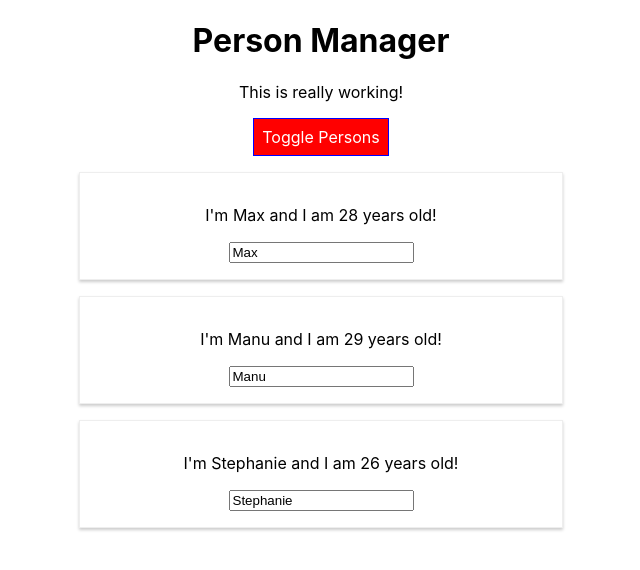
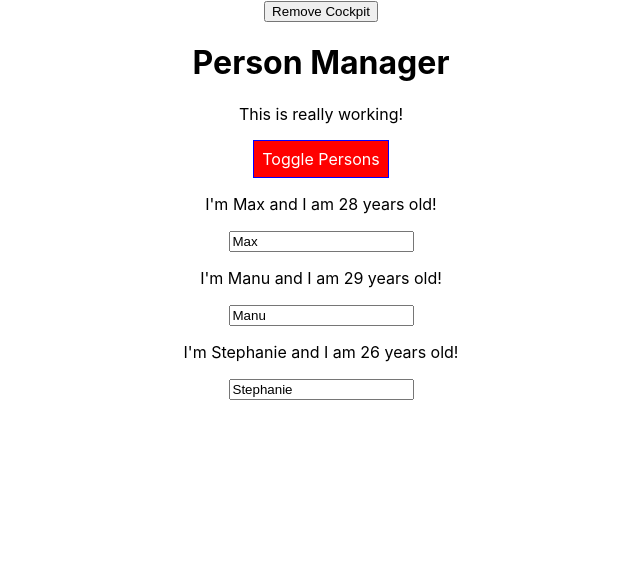
Before and after one commit to dunghd/react-complete-guid-ts, a React (Create React App) app: page / in a window 1280 px wide. Both pictures are taken after a click on the button "Toggle Persons". Shown: the top 570 px of the page, without its empty margins (319-959 px from the left). Built offline with nearby package versions, Linux system fonts and the light colour scheme.

Commit message:
105. HOC Introduction

```diff
--- a/src/components/Cockpit/Cockpit.tsx
+++ b/src/components/Cockpit/Cockpit.tsx
@@ -1,16 +1,36 @@
-import React from 'react';
-import { IPersonProps } from '../Persons/Person/Person';
+import React, { useEffect } from 'react';
 
 import classes from './Cockpit.module.css';
 
 export interface ICockpitProps {
   title: string,
-  persons: IPersonProps[],
+  // persons: IPersonProps[],
+  personsLength: number,
   showPersons: boolean,
   clicked: (event: any) => void
 };
 
-const cockpit = (props: ICockpitProps) => {
+const Cockpit = (props: ICockpitProps) => {
+  useEffect(() => {
+    console.log('[Cockpit.tsx useEffect]');
+
+    const timer = setTimeout(() => {
+      alert('Saved data to cloud!');
+    }, 1000);
+
+    return () => {
+      clearTimeout(timer);
+      console.log('[Cockpit.tsx cleanup work in useEffect]');
+    };
+  }, []);
+
+  useEffect(() => {
+    console.log('[Cockpit.tsx 2nd useEffect]');
+
+    return () => {
+      console.log('[Cockpit.tsx cleanup work in 2nd useEffect]');
+    };
+  });
 
   const assignedClasses = [];
   let btnClass = '';
@@ -19,11 +39,11 @@ const cockpit = (props: ICockpitProps) => {
     btnClass = classes.Red;
   }
 
-  if (props.persons.length <= 2) {
+  if (props.personsLength <= 2) {
     assignedClasses.push(classes.red);
   }
 
-  if (props.persons.length <= 1) {
+  if (props.personsLength <= 1) {
     assignedClasses.push(classes.bold);
   }
 
@@ -40,4 +60,4 @@ const cockpit = (props: ICockpitProps) => {
   );
 };
 
-export default cockpit;
+export default React.memo(Cockpit);
--- a/src/components/Persons/Person/Person.tsx
+++ b/src/components/Persons/Person/Person.tsx
@@ -1,5 +1,5 @@
-import React from 'react';
-import classes from './Person.module.css';
+import React, { Component } from 'react';
+import Aux from '../../../hoc/Auxiliary';
 
 export interface IPersonProps {
   id: string,
@@ -10,18 +10,26 @@ export interface IPersonProps {
   children?: React.ReactNode
 };
 
-const person: React.FC<IPersonProps> = (props: IPersonProps) => {
-  console.log('[Person.tsx] rendering...');
+interface IPersonState { };
 
-  return (
-    <div className={classes.Person}>
-      <p onClick={props.click}>
-        I'm {props.name} and I am {props.age} years old!
-      </p>
-      <p> {props.children}</p>
-      <input type="text" onChange={props.changed} value={props.name}></input>
-    </div >
-  );
+class Person extends Component<IPersonProps, IPersonState> {
+  render() {
+    console.log('[Person.tsx] rendering...');
+
+    return (
+      <Aux>
+        <p onClick={this.props.click}>
+          I'm {this.props.name} and I am {this.props.age} years old!
+        </p>
+        <p> {this.props.children}</p>
+        <input
+          type="text"
+          onChange={this.props.changed}
+          value={this.props.name}>
+        </input>
+      </Aux>
+    );
+  };
 }
 
-export default person;
+export default Person;
--- a/src/components/Persons/Persons.tsx
+++ b/src/components/Persons/Persons.tsx
@@ -1,4 +1,4 @@
-import React from 'react';
+import React, { PureComponent } from 'react';
 import Person, { IPersonProps } from './Person/Person';
 
 export interface IPersonsProps {
@@ -8,18 +8,57 @@ export interface IPersonsProps {
   children?: React.ReactNode
 };
 
-const persons = (props: IPersonsProps) => {
+interface IPersonsState { };
+
+class Persons extends PureComponent<IPersonsProps, IPersonsState> {
+  // static getDerivedStateFromProps(props: IPersonsProps, state: IPersonsState) {
+  //   console.log('[Persons.tsx] getDerivedStateFromProps');
+  //   return state;
+  // }
+
+  // componentWillReceiveProps(props: IPersonsProps) {
+  //   console.log('[Persons.tsx] componentWillReceiveProps', props);
+  // }
+
+  // shouldComponentUpdate(nextProps: IPersonsProps, nextState: IPersonsState) {
+  //   console.log('[Persons.tsx] shouldComponentUpdate');
+  //   if (nextProps.persons !== this.props.persons
+  //     || nextProps.changed !== this.props.changed
+  //     || nextProps.clicked !== this.props.clicked) {
+  //     return true;
+  //   }
+  //   else {
+  //     return false;
+  //   }
+  // }
+
+  getSnapshotBeforeUpdate(prevProps: IPersonsProps, prevState: IPersonsState) {
+    console.log('[Persons.tsx] getSnapshotBeforeUpdate');
+    return { message: 'Snapshot!' };
+  }
+
+  componentDidUpdate(prevProps: IPersonsProps, prevState: IPersonsState, snapshot: object) {
+    console.log('[Persons.tsx] componentDidUpdate');
+    console.log(snapshot);
+  }
+
+  componentWillUnmount() {
+    console.log('[Persons.tsx] componentWillUnmount');
+  }
+
+  render() {
     console.log('[Persons.tsx] rendering...');
 
-  return <>{props.persons.map((person, index) => {
+    return <>{this.props.persons.map((person, index) => {
       return <Person
         id={person.id}
         key={person.id}
         name={person.name}
         age={person.age}
-      click={() => props.clicked(index)}
-      changed={(event) => props.changed(event, person.id)} />
+        click={() => this.props.clicked(index)}
+        changed={(event) => this.props.changed(event, person.id)} />
     })} </>
   };
+};
 
-export default persons;
+export default Persons;
--- a/src/containers/App.tsx
+++ b/src/containers/App.tsx
@@ -4,6 +4,7 @@ import classes from './App.module.css';
 import Persons from '../components/Persons/Persons';
 import { IPersonProps } from '../components/Persons/Person/Person';
 import Cockpit from '../components/Cockpit/Cockpit';
+import WithClass from '../hoc/WithClass';
 
 export interface IAppProps {
   appTitle: string
@@ -12,7 +13,8 @@ export interface IAppProps {
 interface IAppState {
   persons: Array<IPersonProps>;
   otherState: string
-  showPersons: boolean
+  showPersons: boolean,
+  showCockpit: boolean
 }
 
 class App extends Component<IAppProps, IAppState> {
@@ -28,7 +30,8 @@ class App extends Component<IAppProps, IAppState> {
       { id: "3", name: 'Stephanie', age: 26 }
     ] as IPersonProps[],
     otherState: 'some other value',
-    showPersons: false
+    showPersons: false,
+    showCockpit: true
   } as IAppState;
 
   static getDerivedStateFromProps(props: IAppProps, state: IAppState) {
@@ -37,12 +40,21 @@ class App extends Component<IAppProps, IAppState> {
     return state;
   }
 
-  componentWillMount() {
-    console.log('[App.tsx] componentWillMount');
-  }
+  // componentWillMount() {
+  //   console.log('[App.tsx] componentWillMount');
+  // }
 
   componentDidMount() {
     console.log('[App.tsx] componentDidMount');
+  }
+
+  shouldComponentUpdate(nextProps: IAppProps, nextState: IAppState) {
+    console.log('[App.tsx] shouldComponentUpdate');
+    return true;
+  }
+
+  componentDidUpdate() {
+    console.log('[App.tsx] componentDidUpdate');
   }
 
   nameChangedHandler = (event: any, id: string | undefined) => {
@@ -55,7 +67,6 @@ class App extends Component<IAppProps, IAppState> {
 
     const persons = [...this.state.persons];
     persons[personIndex] = person;
-
 
     this.setState({ persons: persons });
   };
@@ -86,15 +97,23 @@ class App extends Component<IAppProps, IAppState> {
     }
 
     return (
-      <div className={classes.App}>
-        <Cockpit
-          title={this.props.appTitle}
-          showPersons={this.state.showPersons}
-          persons={this.state.persons}
-          clicked={this.togglePersonHandler}
-        />
+      <WithClass classes={classes.App}>
+        <button
+          onClick={() => {
+            this.setState({ showCockpit: false })
+          }}
+        >Remove Cockpit
+        </button>
+        {this.state.showCockpit ? (
+          <Cockpit
+            title={this.props.appTitle}
+            showPersons={this.state.showPersons}
+            personsLength={this.state.persons.length}
+            clicked={this.togglePersonHandler}
+          />
+        ) : null}
         {persons}
-      </div>
+      </WithClass>
     );
   }
 }
--- /dev/null
+++ b/src/hoc/Auxiliary.tsx
@@ -0,0 +1,6 @@
+export interface IAuxiliaryProps {
+};
+
+const aux = (props: React.PropsWithChildren<IAuxiliaryProps>) => props.children as JSX.Element;
+
+export default aux;
--- /dev/null
+++ b/src/hoc/WithClass.tsx
@@ -0,0 +1,13 @@
+import React from 'react';
+
+export interface IWithClassProps {
+  classes: string
+};
+
+const withClass = (props: React.PropsWithChildren<IWithClassProps>) => (
+  <div className={props.classes}>
+    {props.children}
+  </div>
+);
+
+export default withClass;
```
Also changed, not shown: 1 other file (tests, documents, lock files or other folders). Lines whose indentation alone changed are shown as unchanged.
